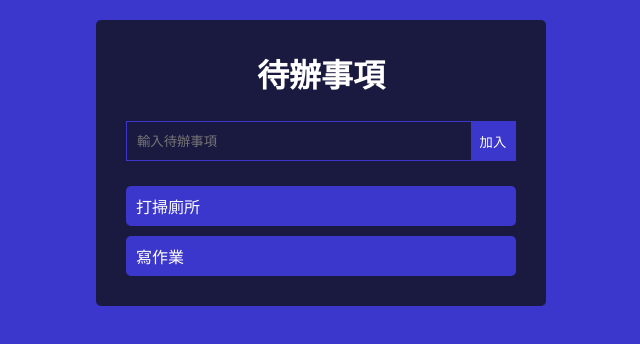
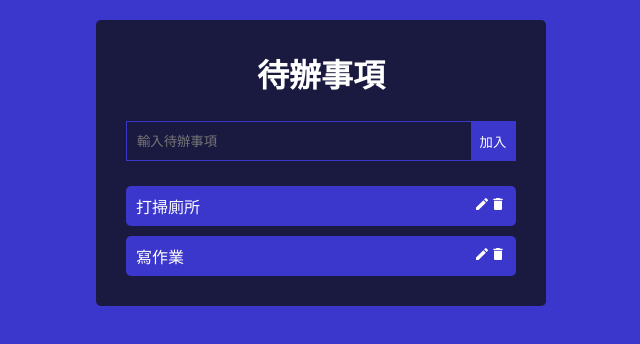
Before and after one commit to Yorn90104/React-Todo, a React (Vite) app: page / in a window 1280 px wide. Shown: the top 344 px of the page, without its empty margins (319-959 px from the left). Built offline with nearby package versions, Linux system fonts and the light colour scheme.

Commit message:
react icon

```diff
--- a/package.json
+++ b/package.json
@@ -11,7 +11,9 @@
   },
   "dependencies": {
     "react": "^19.0.0",
-    "react-dom": "^19.0.0"
+    "react-dom": "^19.0.0",
+    "react-icon": "^1.0.0",
+    "react-icons": "^5.4.0"
   },
   "devDependencies": {
     "@eslint/js": "^9.19.0",
--- a/src/components/Todo.jsx
+++ b/src/components/Todo.jsx
@@ -1,9 +1,24 @@
-function Todo({ todo }) {
-    return (
-        <div className="todo">
-            <p>{ todo }</p>
-        </div>
-    );
+import { MdDelete, MdEdit } from "react-icons/md";
+
+function Todo({ todo, deleteTodo }) {
+  return (
+    <div className="todo">
+      <p>{todo.content}</p>
+      <div>
+        <MdEdit
+          style={{
+            cursor: "pointer",
+          }}
+        />
+        <MdDelete
+          style={{
+            cursor: "pointer",
+          }}
+          onClick={()=> {deleteTodo(todo.id)}}
+        />
+      </div>
+    </div>
+  );
 }
 
 export default Todo;
--- a/src/components/TodoWrapper.jsx
+++ b/src/components/TodoWrapper.jsx
@@ -11,7 +11,10 @@
 
     const addTodo = (content) => {
         setTodos([...todos, {content: content, id: Math.random()}]);
-    }
+    };
+    const deleteTodo = (id) => {
+        setTodos(todos.filter((todo) => {return todo.id !== id}));
+    };
 
     return (
         <div className="wrapper">
@@ -19,7 +22,7 @@
             <CreateFrom addTodo = {addTodo}/>
             {
                 todos.map((todo) => {
-                    return <Todo todo = {todo.content} key={todo.id}/>
+                    return <Todo todo = {todo} key={todo.id} deleteTodo = {deleteTodo}/>
                 })
             }
         </div>
```
Also changed, not shown: 1 other file (tests, documents, lock files or other folders).
